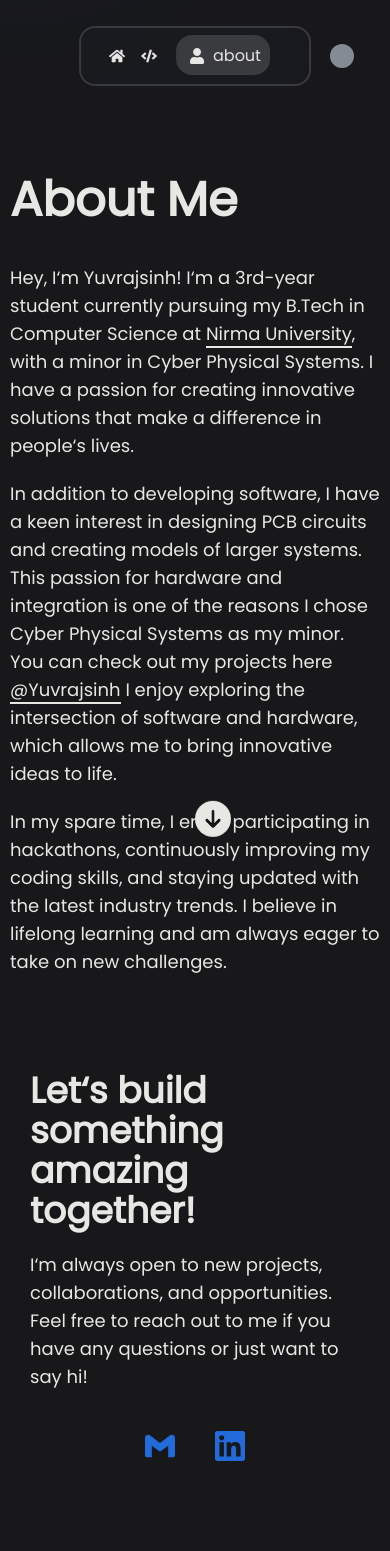
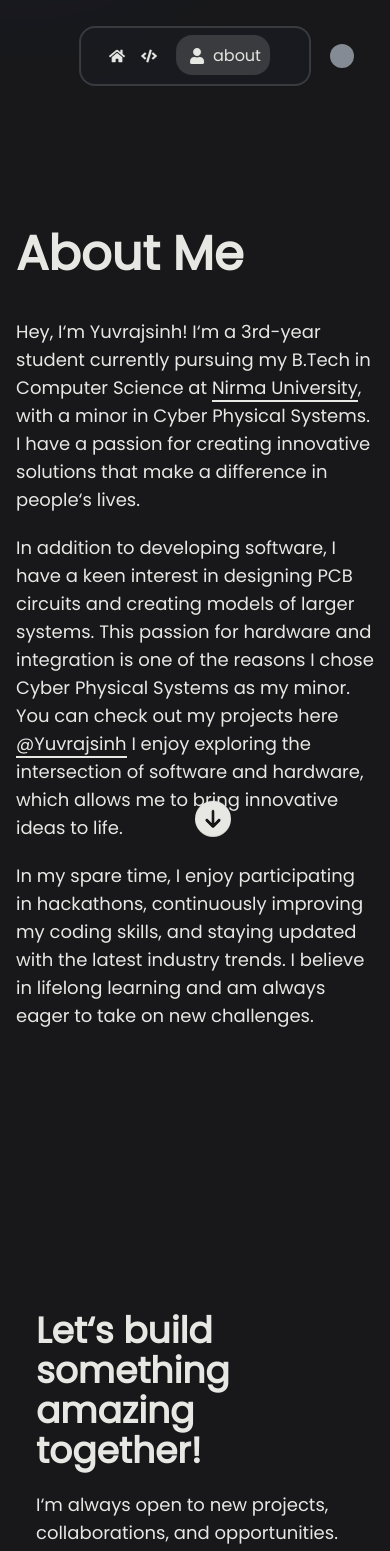
Before and after one commit to yuvrajsinh5252/website, a Next.js app: page /about in a window 390 px wide. Shown: the top 1551 px of the page. Built offline with nearby package versions, Linux system fonts and the light colour scheme.

Commit message:
text-selection change
made responsive

```diff
--- a/src/app/about/page.tsx
+++ b/src/app/about/page.tsx
@@ -43,9 +43,9 @@ export default function Home() {
   };
 
   return (
-    <MaxWidthWrapper className="max-w-screen-lg">
+    <MaxWidthWrapper className="max-w-screen-lg max-sm:px-4">
       <section className="flex flex-col items-center justify-center h-screen" id="one">
-        <div className="flex justify-center h-screen">
+        <div className="flex justify-center max-sm:mt-60">
           <div className="flex flex-col gap-10 mt-44">
             <h1 className="text-5xl font-bold">About Me</h1>
             <div className="flex flex-col gap-5">
--- a/src/app/globals.css
+++ b/src/app/globals.css
@@ -57,3 +57,11 @@
 ::-webkit-scrollbar {
   display: none;
 }
+
+::-moz-selection {
+  background: rgba(97, 177, 247, 0.6);
+}
+
+::selection {
+  background: rgba(97, 177, 247, 0.6);
+}
--- a/src/app/page.tsx
+++ b/src/app/page.tsx
@@ -5,7 +5,7 @@ import SocialLinks from "@/components/socialLinks";
 export default function Home() {
   return (
     <MaxWidthWrapper>
-      <div className="flex justify-center flex-col h-screen">
+      <div className="flex justify-center flex-col h-screen max-sm:px-2">
 
         <div className="flex max-sm:flex-col justify-between max-sm:gap-20 max-sm:mt-20">
           <div className="flex items-start justify-center flex-col w-full gap-5">
--- a/src/components/contact.tsx
+++ b/src/components/contact.tsx
@@ -3,7 +3,7 @@ import { SiGmail, SiLinkedin } from "react-icons/si";
 
 const ContactUs = () => {
   return (
-    <div className="min-h-screen flex flex-col gap-5 items-center justify-center p-5">
+    <div className="h-screen max-sm:mt-60 flex flex-col gap-5 items-center justify-center p-5">
       <h1 className="text-4xl font-bold">
         Let&lsquo;s build something amazing together!
       </h1>
--- a/src/components/orbitting-skills.tsx
+++ b/src/components/orbitting-skills.tsx
@@ -4,12 +4,11 @@ import MaxWidthWrapper from "@/components/MaxWidthWrapper";
 import OrbitingCircles from "@/components/oribiting-cirlce";
 import { FaPython } from "react-icons/fa";
 import { RiNextjsFill } from "react-icons/ri";
-import { SiCplusplus, SiPostgresql, SiTailwindcss, SiTypescript } from "react-icons/si";
-import { TbBrandFramerMotion } from "react-icons/tb";
+import { SiCplusplus, SiTailwindcss, SiTypescript } from "react-icons/si";
 
 export default function Orbitingskills() {
   return (
-    <MaxWidthWrapper className="items-center h-80">
+    <MaxWidthWrapper className="items-center h-80 max-sm:hidden">
       <div className="text-center sm:ml-20 h-full w-full sm:text-left flex flex-col items-center sm:items-start">
         <div className="relative flex h-full w-full max-w-[32rem] items-center justify-center overflow-hidden rounded-lg">
           <OrbitingCircles
```
